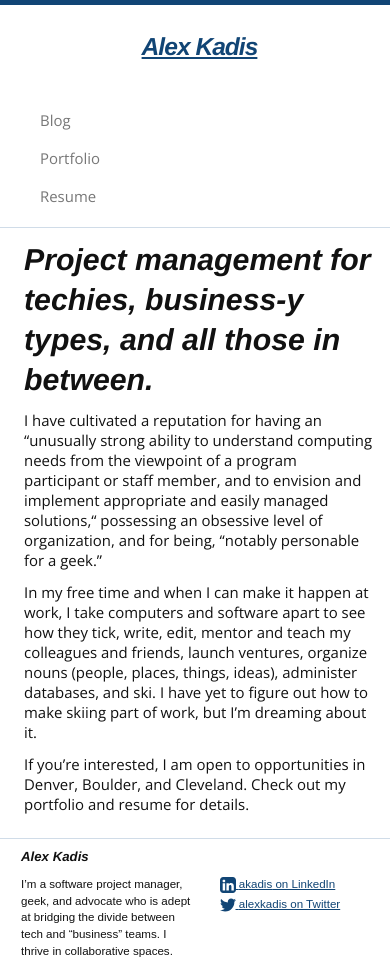
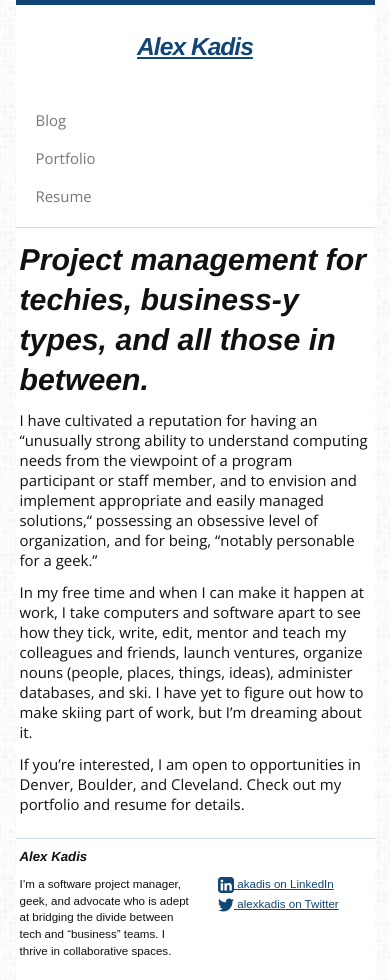
Before and after one commit to alexkadis/alexkadis-com, a Jekyll site: the page built from index.html, in a window 390 px wide. Built offline with Jekyll 4.4.1, drawn with Linux system fonts in a browser that asks for light colours; some web fonts are replaced.

Commit message:
Fixed padding on mobile
Changed the spacing for smaller browsers (mobile) to show the
background and removed the unintentional left-right scrolling.

```diff
--- a/_sass/_layout.scss
+++ b/_sass/_layout.scss
@@ -117,7 +117,8 @@
 footer.site-footer {
     width: 90%;
     background-color: white;
-    padding: $spacing-unit / 2 $spacing-unit;
+    padding: $spacing-unit / 2 4px;
+    margin: 0px auto;
 }
 
 .wrapper {
@@ -134,6 +135,7 @@
         /* equivalent to 22px */
         width: 70%;
         margin: 0px auto;
+        padding: $spacing-unit / 2 $spacing-unit;
     }
     h1 {
         font-size: 2.5em;
```
